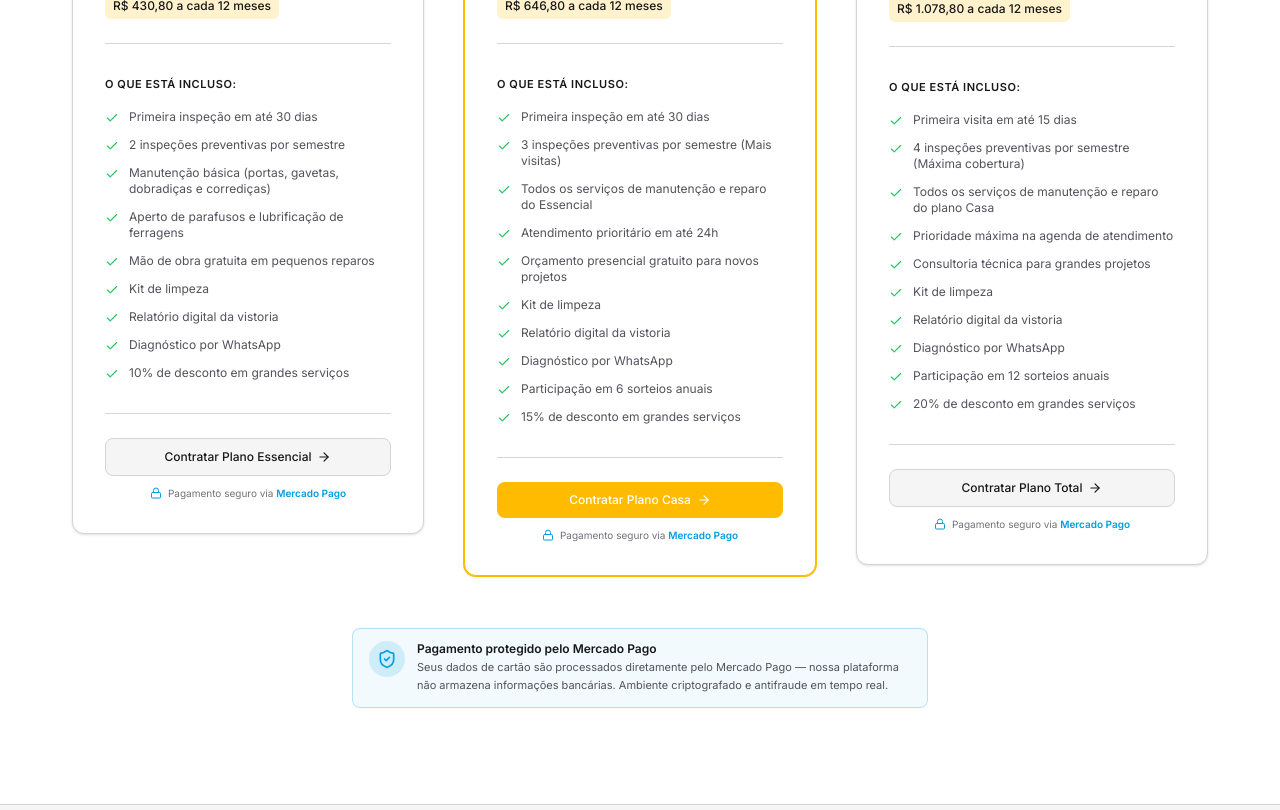
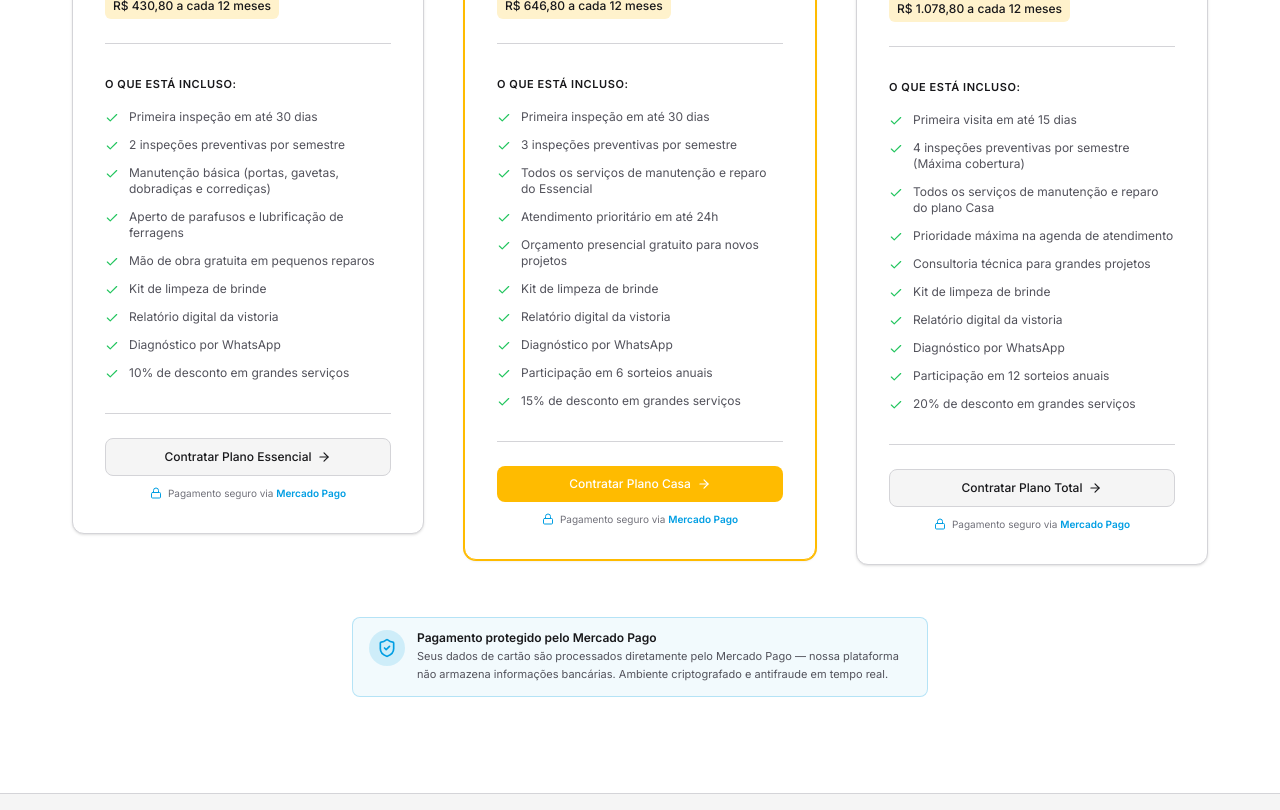
Before and after one commit to Yurguis8/s.o.s-manutencoes, a React (Vite) app in the folder frontend/: page / in a window 1280 px wide. Shown: the part 1440-2250 px from the top of the page. Built offline with nearby package versions, Linux system fonts and the light colour scheme.

Commit message:
Detalhes3

```diff
--- a/frontend/src/components/Hero.tsx
+++ b/frontend/src/components/Hero.tsx
@@ -2,8 +2,7 @@ import React from 'react';
 import { motion, useReducedMotion } from 'motion/react';
 import { Check, ArrowRight } from 'lucide-react';
 import { APPLE_EASE_OUT } from './Reveal';
-/* import img1 from '../img/img2.jpg'; */
-const img1 = "https://imgur.com/a/IZ2aoXy"
+import img1 from '../img/img2.jpg';
 export const Hero: React.FC = () => {
   const reduced = useReducedMotion();
 
@@ -30,7 +29,7 @@ export const Hero: React.FC = () => {
     <section
       className="relative min-h-[92vh] flex items-center border-b border-border overflow-hidden"
       style={{
-        backgroundImage: `url("https://i.imgur.com/RUBrpZl.jpeg")`,
+        backgroundImage: `url(${img1}})`,
         backgroundSize: 'cover',
         backgroundPosition: 'center',
       }}
--- a/frontend/src/components/SubscribeModal.tsx
+++ b/frontend/src/components/SubscribeModal.tsx
@@ -192,7 +192,7 @@ export const SubscribeModal: React.FC<SubscribeModalProps> = ({ plan, billingCyc
                   <p className="mb-2"><strong>1. Objeto:</strong> A S.O.S Manutenções presta serviços preventivos e emergenciais de infraestrutura civil, elétrica e hidráulica residencial conforme o plano contratado.</p>
                   <p className="mb-2"><strong>2. Escopo:</strong> Estão inclusas vistorias técnicas periódicas e atendimento de chamados sob demanda. Serviços fora do escopo do plano serão orçados e cobrados separadamente.</p>
                   <p className="mb-2"><strong>3. Acesso:</strong> O cliente se compromete a fornecer livre acesso ao imóvel nos dias e horários agendados.</p>
-                  <p><strong>4. Rescisão:</strong> O cancelamento antecipado do plano anual está sujeito a multa compensatória de 20% do valor restante das parcelas do contrato.</p>
+                  <p><strong>4. Rescisão:</strong> O cancelamento antecipado do plano anual e semestral está sujeito a multa compensatória de 20% do valor restante das parcelas do contrato.</p>
                 </div>
               )}
             </div>
@@ -229,19 +229,19 @@ export const SubscribeModal: React.FC<SubscribeModalProps> = ({ plan, billingCyc
               />
               <label htmlFor="terms" className="text-xs text-foreground-muted select-none cursor-pointer leading-normal">
                 Declaro que li, compreendi e aceito integralmente os{' '}
-                <Link to="/termos" target="_blank" className="text-brand underline font-medium hover:text-brand-muted">
+                <Link to="/termos" className="text-brand underline font-medium hover:text-brand-muted">
                   Termos de Serviço
                 </Link>
                 , a{' '}
-                <Link to="/privacidade" target="_blank" className="text-brand underline font-medium hover:text-brand-muted">
+                <Link to="/privacidade" className="text-brand underline font-medium hover:text-brand-muted">
                   Política de Privacidade
                 </Link>
                 , o{' '}
-                <Link to="/consentimento" target="_blank" className="text-brand underline font-medium hover:text-brand-muted">
+                <Link to="/consentimento" className="text-brand underline font-medium hover:text-brand-muted">
                   Termo de Consentimento
                 </Link>{' '}
                 e o{' '}
-                <Link to="/contrato" target="_blank" className="text-brand underline font-medium hover:text-brand-muted">
+                <Link to="/contrato" className="text-brand underline font-medium hover:text-brand-muted">
                   Contrato de Adesão
                 </Link>{' '}
                 da plataforma.
--- a/frontend/src/data/landingData.ts
+++ b/frontend/src/data/landingData.ts
@@ -80,7 +80,7 @@ export const PLANS: Plan[] = [
       "Manutenção básica (portas, gavetas, dobradiças e corrediças)",
       "Aperto de parafusos e lubrificação de ferragens",
       "Mão de obra gratuita em pequenos reparos",
-      "Kit de limpeza",
+      "Kit de limpeza de brinde",
       "Relatório digital da vistoria",
       "Diagnóstico por WhatsApp",
       "10% de desconto em grandes serviços"
@@ -97,11 +97,11 @@ export const PLANS: Plan[] = [
     isPopular: true,
     benefits: [
       "Primeira inspeção em até 30 dias",
-      "3 inspeções preventivas por semestre (Mais visitas)",
+      "3 inspeções preventivas por semestre",
       "Todos os serviços de manutenção e reparo do Essencial",
       "Atendimento prioritário em até 24h",
       "Orçamento presencial gratuito para novos projetos",
-      "Kit de limpeza",
+      "Kit de limpeza de brinde",
       "Relatório digital da vistoria",
       "Diagnóstico por WhatsApp",
       "Participação em 6 sorteios anuais",
@@ -122,7 +122,7 @@ export const PLANS: Plan[] = [
       "Todos os serviços de manutenção e reparo do plano Casa",
       "Prioridade máxima na agenda de atendimento",
       "Consultoria técnica para grandes projetos",
-      "Kit de limpeza",
+      "Kit de limpeza de brinde",
       "Relatório digital da vistoria",
       "Diagnóstico por WhatsApp",
       "Participação em 12 sorteios anuais",
@@ -230,7 +230,7 @@ export const FAQS: FAQItem[] = [
   },
   {
     question: "Qual o prazo de carência após a contratação?",
-    answer: "Para vistorias preventivas programadas e regulagens operacionais padrão, a carência técnica é de 72 horas úteis. Para solicitações corretivas com substituição de componentes no Plano Casa e Plano Total, aplica-se carência de 30 dias corridos.",
+    answer: "Para vistorias preventivas programadas e regulagens operacionais padrão, a carência técnica é de 72 horas úteis.",
     category: "Cobertura"
   },
   {
```
